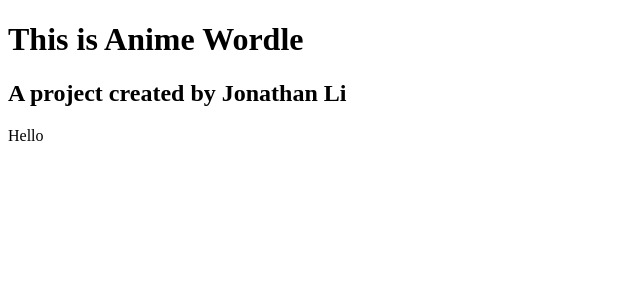
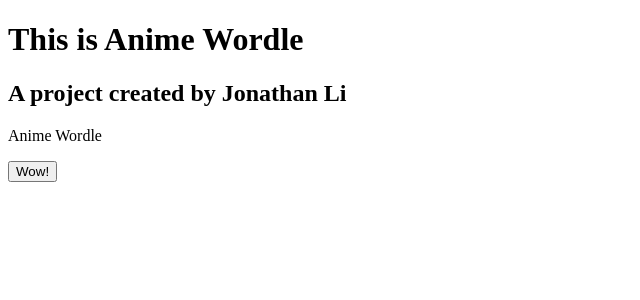
Before and after one commit to JLi7733/UncommonHacks23, a React (Create React App) app: page / in a window 1280 px wide. Shown: the top 300 px of the page, without its empty margins (0-640 px from the left). Built offline with nearby package versions, Linux system fonts and the light colour scheme.

Commit message:
added a button

```diff
--- a/src/App.tsx
+++ b/src/App.tsx
@@ -1,10 +1,13 @@
 import * as React from 'react';
 import { useState, useEffect } from "react"
 
-function App() {
+
+
+export default function App() {
   return (
-    <p>Hello</p>
+    <div>
+      <p>Anime Wordle</p>
+      <button>Wow!</button>
+    </div>
   );
 }
-
-export default App;
```
